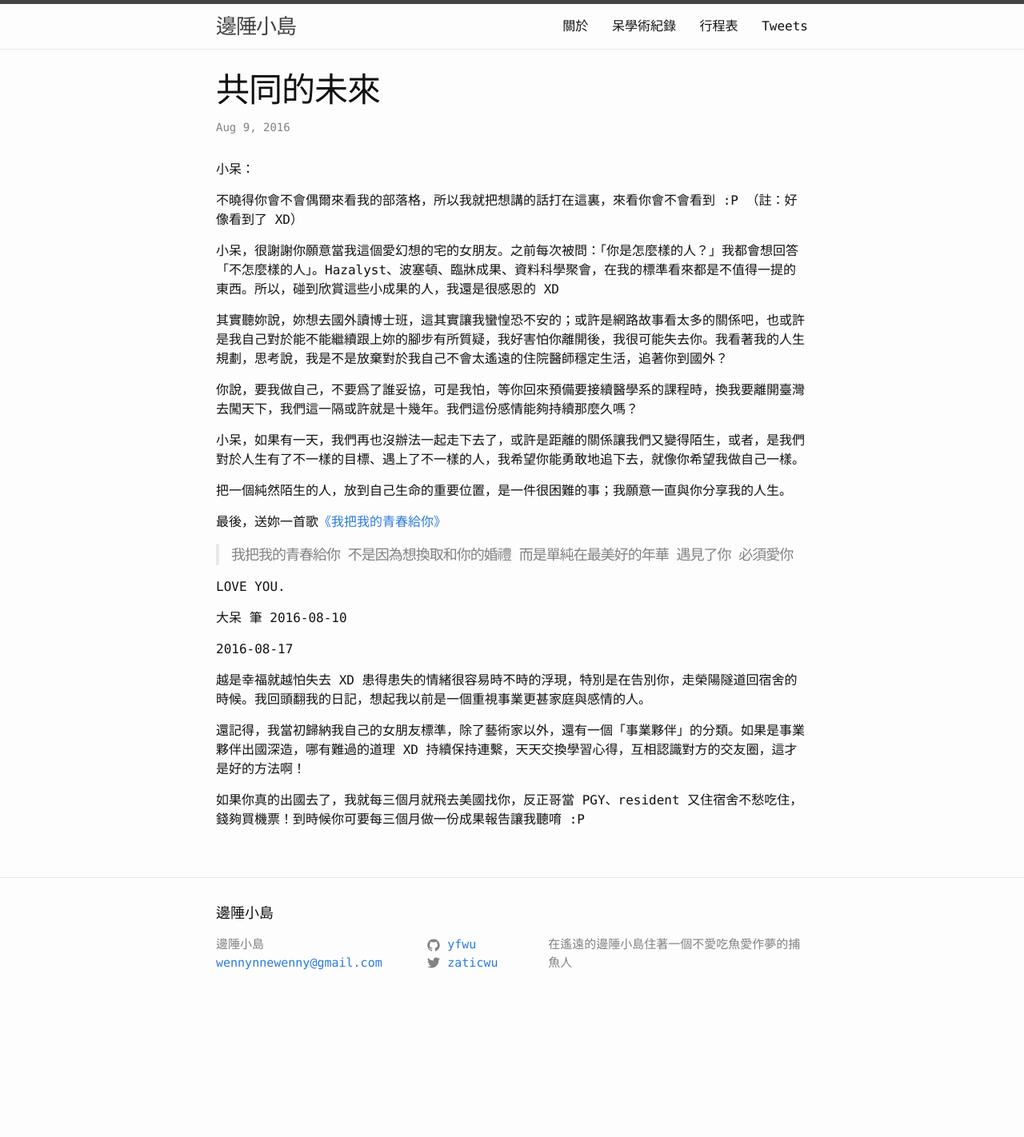
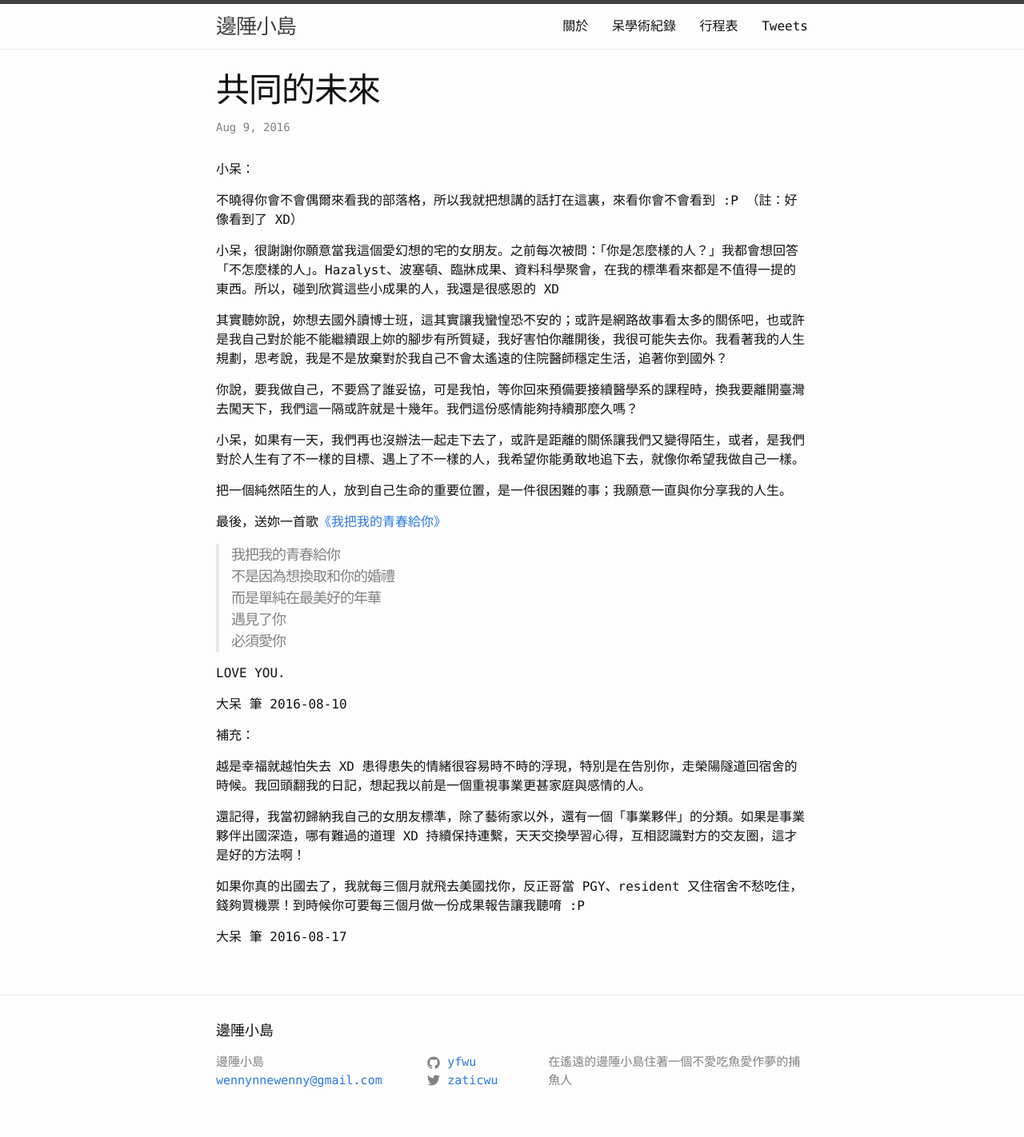
Before and after one commit to algaebrown/yfwu.github.io, a Jekyll site: the page built from _posts/simple/2016-08-09-charlene-her.md, in a window 1280 px wide. Shown: the whole page at 80% size. Built offline with Jekyll 4.4.1, drawn with Linux system fonts in a browser that asks for light colours; comment, search, counter and statistics services are not loaded; before the commit the page ends 1275 px from its top, so only the background shows below that.

Commit message:
charlene her

```diff
--- a/_posts/simple/2016-08-09-charlene-her.md
+++ b/_posts/simple/2016-08-09-charlene-her.md
@@ -31,10 +31,12 @@ LOVE YOU.
 大呆 筆 2016-08-10
 
 
-2016-08-17
+補充：
 
 越是幸福就越怕失去 XD 患得患失的情緒很容易時不時的浮現，特別是在告別你，走榮陽隧道回宿舍的時候。我回頭翻我的日記，想起我以前是一個重視事業更甚家庭與感情的人。
 
 還記得，我當初歸納我自己的女朋友標準，除了藝術家以外，還有一個「事業夥伴」的分類。如果是事業夥伴出國深造，哪有難過的道理 XD 持續保持連繫，天天交換學習心得，互相認識對方的交友圈，這才是好的方法啊！
 
 如果你真的出國去了，我就每三個月就飛去美國找你，反正哥當 PGY、resident 又住宿舍不愁吃住，錢夠買機票！到時候你可要每三個月做一份成果報告讓我聽唷 :P
+
+大呆 筆 2016-08-17
```
Also changed, not shown: _posts/datascience/2016-08-30-refer.md (deleted, +0 -34 lines).
